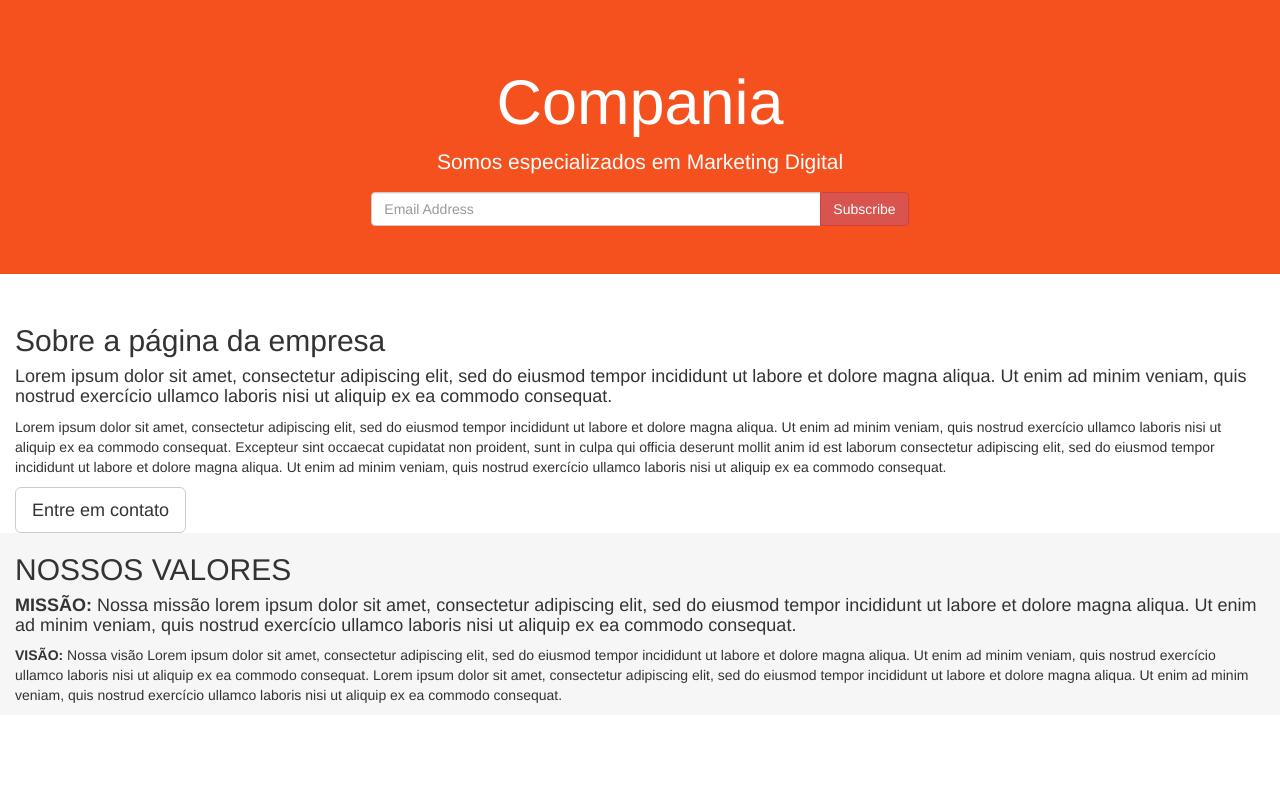
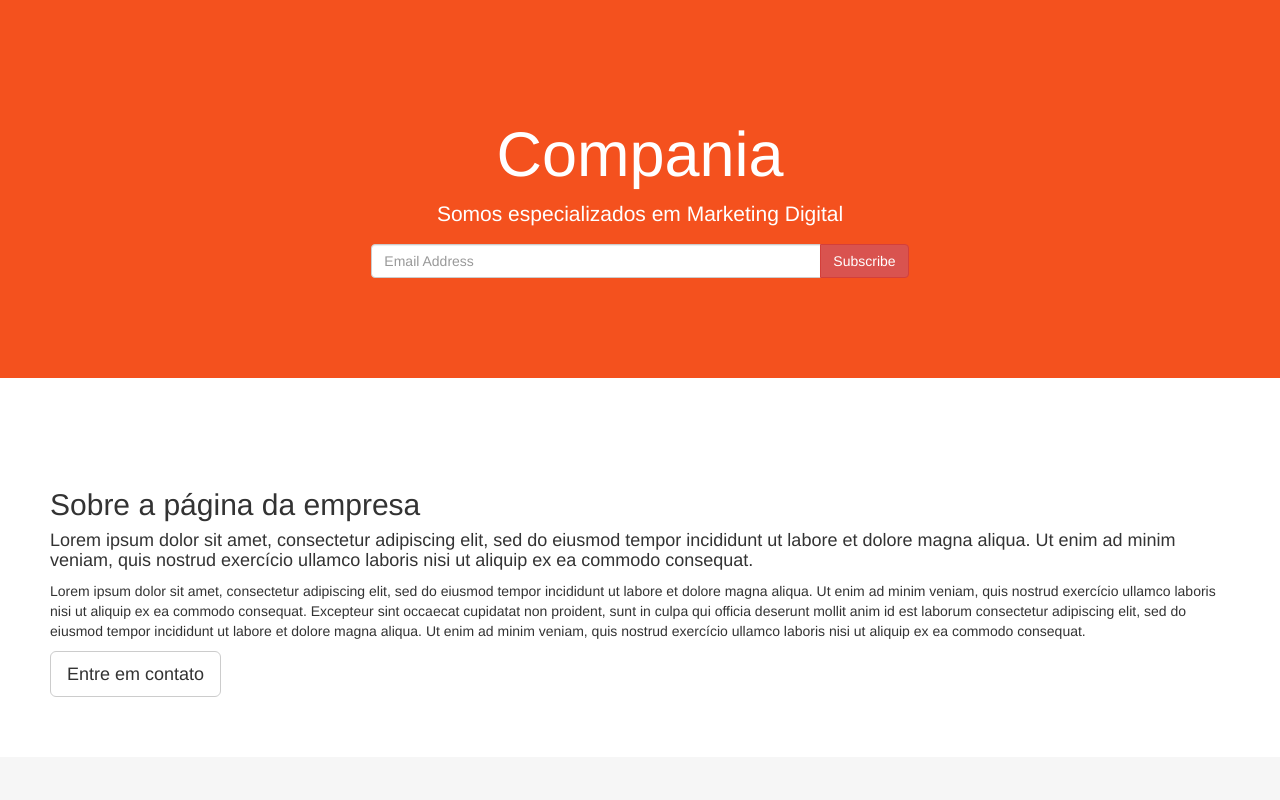
Before and after one commit to mauricioweb/bootstrap_theme_company, a plain HTML site: page public_html/index.html in a window 1280 px wide. Shown: the top 800 px of the page. Drawn offline with nearby package versions, Linux system fonts and the light colour scheme.

Commit message:
Adicionando padding

```diff
--- a/public_html/index.html
+++ b/public_html/index.html
@@ -17,6 +17,15 @@
     .bg-grey {
       background-color: #f6f6f6;
     }
+    .jumbotron {
+      background-color: #f4511e;
+      color: #fff;
+      padding: 100px 25px;
+    }
+
+.container-fluid {
+  padding: 60px 50px;
+}
 </style>
 
 <body>
```
